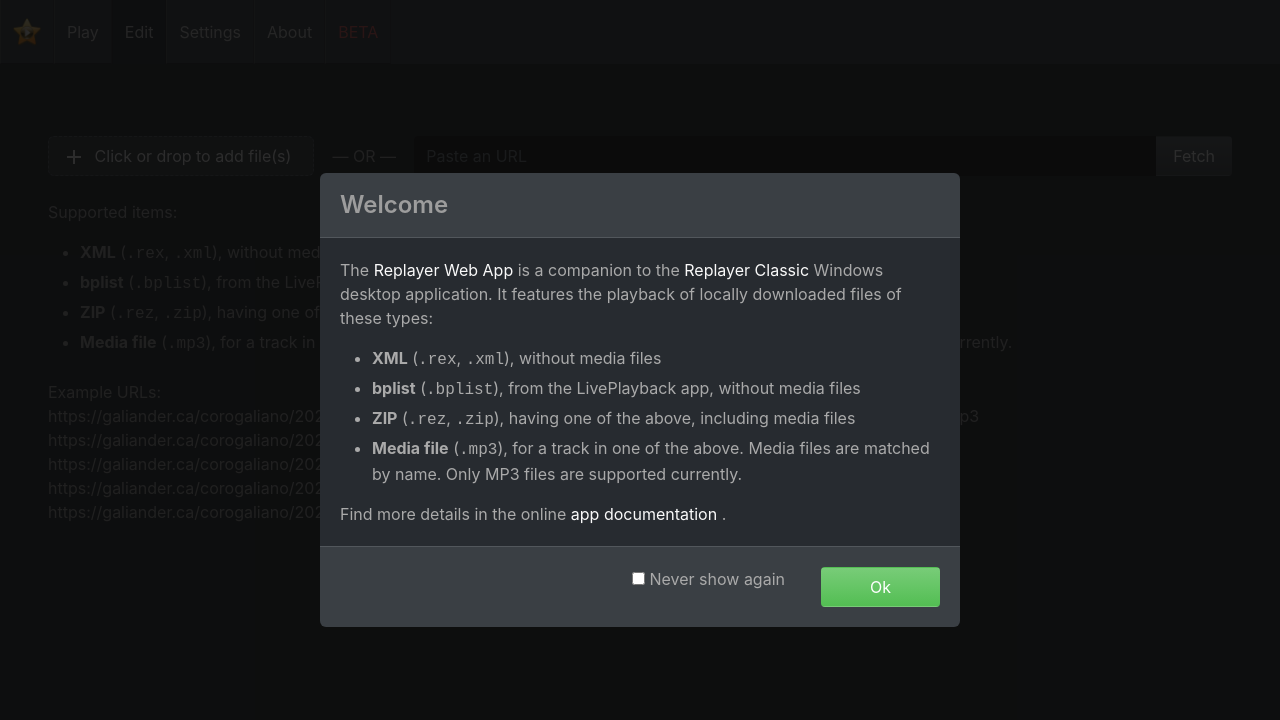
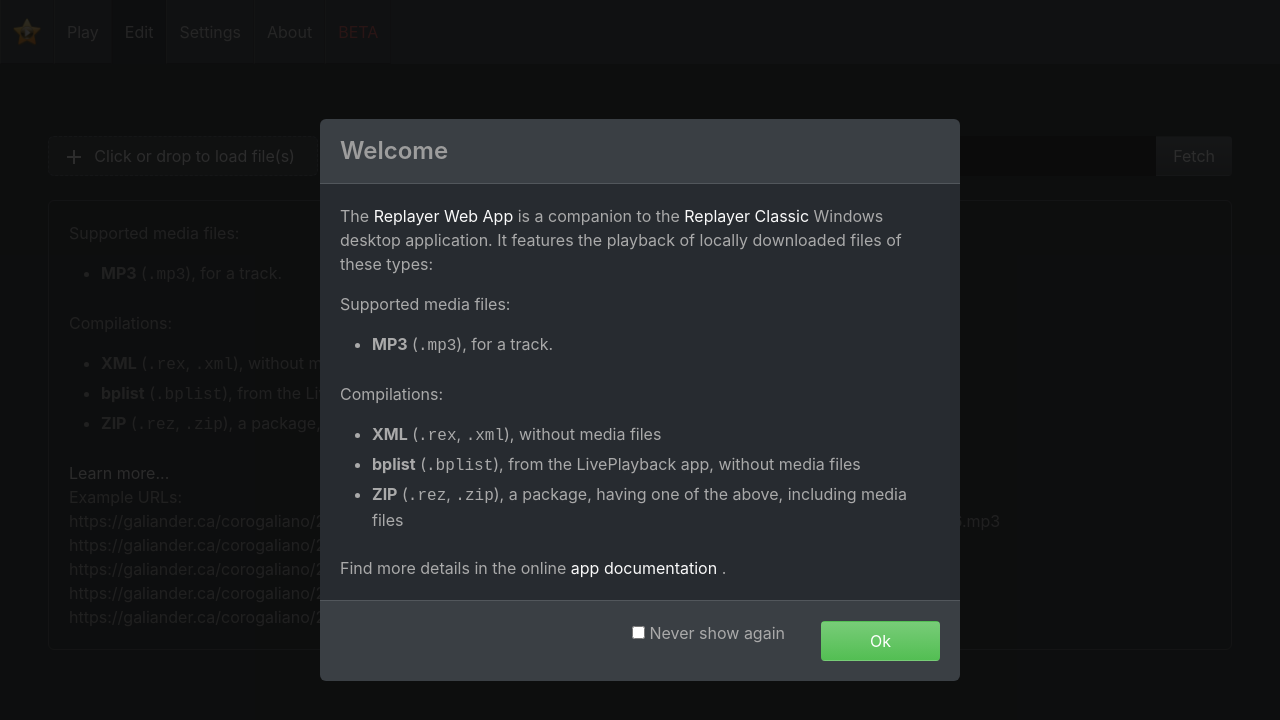
Before and after one commit to suterma/replayer-pwa, a Vue app: page /#/edit in a window 1280 px wide. Shown: the top 720 px of the page. Built offline with nearby package versions, Linux system fonts and the light colour scheme; what outfront would draw is missing.

Commit message:
updated file info

```diff
--- a/sass/replayer.scss
+++ b/sass/replayer.scss
@@ -200,6 +200,12 @@ but not at the "end/right" container's border */
 **************************************************************
 */
 
+/* A default border  */
+.has-border-primary,
+.has-border {
+    border: 1px solid $primary;
+}
+
 /* A success variant of a border  */
 .has-border-success {
     border: 1px solid $success;
@@ -209,3 +215,8 @@ but not at the "end/right" container's border */
 .has-border-info {
     border: 1px solid $info;
 }
+
+/* A transparent background, usable e.g. in a box */
+.has-background-transparent {
+    background-color: transparent;
+}
--- a/src/components/MediaDropZone.vue
+++ b/src/components/MediaDropZone.vue
@@ -1,6 +1,6 @@
 <template>
     <!-- This level is designed that the two input methods can grow and shink, filling up the available horizontal space.
-The URL input should be wider, because it should be able to easily deal with lenghty input values -->
+The URL input is wider, because it should be able to easily deal with lenghty input values -->
     <div class="level media-drop-zone">
         <div class="level-item has-text-centered">
             <div
@@ -46,7 +46,7 @@ The URL input should be wider, because it should be able to easily deal with len
                             </svg>
                         </i>
                     </span>
-                    <span> Click or drop to add file(s) </span>
+                    <span> Click or drop to load file(s) </span>
                 </label>
             </div>
         </div>
@@ -91,10 +91,14 @@ The URL input should be wider, because it should be able to easily deal with len
             </div>
         </div>
     </div>
-    Supported items:
-    <div class="content">
+    <div class="box has-border has-background-transparent">
         <SupportedFilesText />
-    </div>
+
+        <p>
+            <a href="https://replayer.app/en/documentation-app" target="_blank"
+                >Learn more...</a
+            >
+        </p>
 
         Example URLs:
         <br />
@@ -108,6 +112,7 @@ The URL input should be wider, because it should be able to easily deal with len
         <br />
         https://galiander.ca/corogaliano/2022springrehearsal/Down%20to%20the%20river%20to%20pray%20bas.mp3
         <br />
+    </div>
 </template>
 
 <script lang="ts">
@@ -287,7 +292,7 @@ export default defineComponent({
 </script>
 <style scoped>
 /** Style the box like a typical drop zone */
-.box {
+.media-drop-zone .box {
     border-width: 1px;
     border-style: dashed;
 }
--- a/src/components/SupportedFilesText.vue
+++ b/src/components/SupportedFilesText.vue
@@ -1,4 +1,15 @@
 <template>
+    <p>Supported media files:</p>
+    <div class="content">
+        <ul>
+            <li>
+                <span class="has-text-weight-bold">MP3</span>
+                (<span class="is-family-monospace">.mp3</span>), for a track.
+            </li>
+        </ul>
+    </div>
+    <p>Compilations:</p>
+    <div class="content">
         <ul>
             <li>
                 <span class="has-text-weight-bold">XML</span> (<span
@@ -17,14 +28,9 @@
                 <span class="has-text-weight-bold">ZIP</span> (<span
                     class="is-family-monospace"
                     >.rez</span
-            >, <span class="is-family-monospace">.zip</span>), having one of the
-            above, including media files
-        </li>
-        <li>
-            <span class="has-text-weight-bold">Media file</span>
-            (<span class="is-family-monospace">.mp3</span>), for a track in one
-            of the above. Media files are matched by name. Only MP3 files are
-            supported currently.
+                >, <span class="is-family-monospace">.zip</span>), a package,
+                having one of the above, including media files
             </li>
         </ul>
+    </div>
 </template>
```
Also changed, not shown: public/css/replayer.css. Lines whose indentation alone changed are shown as unchanged.
